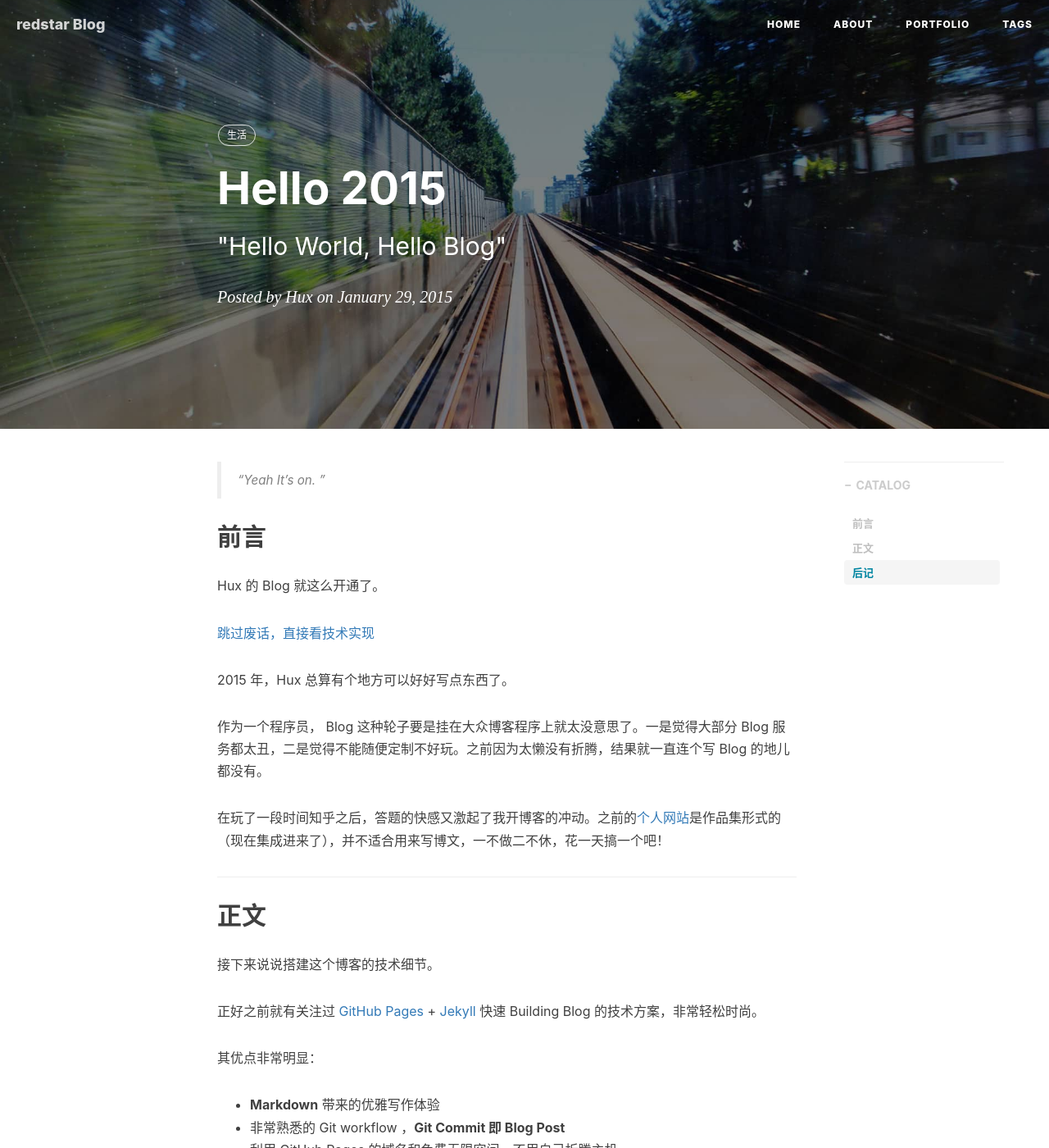
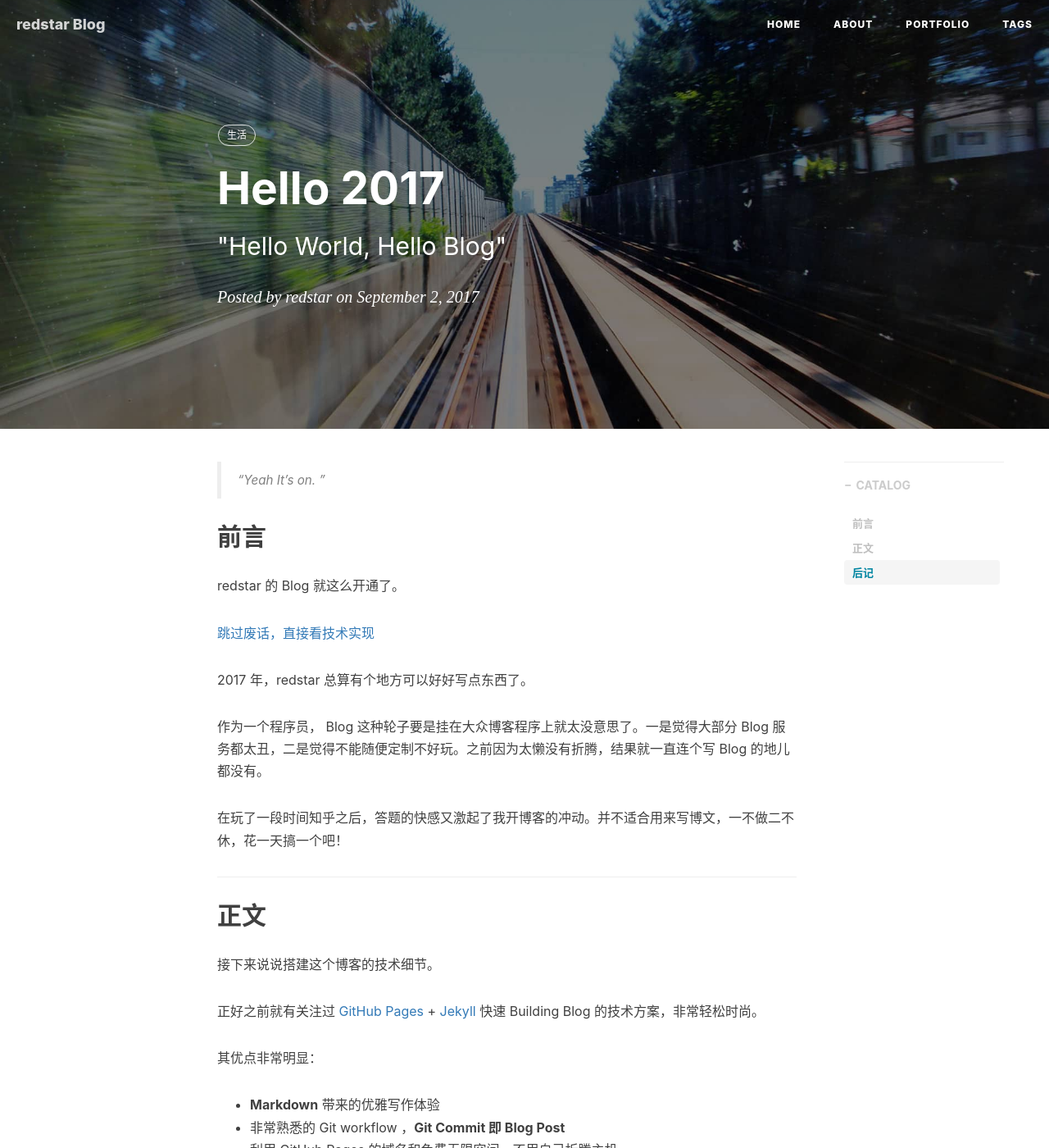
Before and after one commit to yhx123/yhx123.github.io, a Jekyll site: the page built from _posts/2014-01-29-hello-2015.markdown, in a window 1280 px wide and 1400 px high. Shown: the whole window at 82% size. Built offline with Jekyll 4.4.1, drawn with Linux system fonts in a browser that asks for light colours; nearby versions of some CDN libraries; comment, search, counter and statistics services are not loaded; some of the changed text lies outside the part shown.

```diff
--- a/_posts/2014-01-29-hello-2015.markdown
+++ b/_posts/2014-01-29-hello-2015.markdown
@@ -1,9 +1,9 @@
 ---
 layout:     post
-title:      "Hello 2015"
+title:      "Hello 2017"
 subtitle:   " \"Hello World, Hello Blog\""
-date:       2015-01-29 12:00:00
-author:     "Hux"
+date:       2017-09-2
+author:     "redstar"
 header-img: "img/post-bg-2015.jpg"
 catalog: true
 tags:
@@ -15,18 +15,18 @@
 
 ## 前言
 
-Hux 的 Blog 就这么开通了。
+redstar 的 Blog 就这么开通了。
 
 [跳过废话，直接看技术实现 ](#build)
 
 
 
-2015 年，Hux 总算有个地方可以好好写点东西了。
+2017 年，redstar 总算有个地方可以好好写点东西了。
 
 
 作为一个程序员， Blog 这种轮子要是挂在大众博客程序上就太没意思了。一是觉得大部分 Blog 服务都太丑，二是觉得不能随便定制不好玩。之前因为太懒没有折腾，结果就一直连个写 Blog 的地儿都没有。
 
-在玩了一段时间知乎之后，答题的快感又激起了我开博客的冲动。之前的[个人网站](http://huangxuan.me/portfolio)是作品集形式的（现在集成进来了），并不适合用来写博文，一不做二不休，花一天搞一个吧！
+在玩了一段时间知乎之后，答题的快感又激起了我开博客的冲动。并不适合用来写博文，一不做二不休，花一天搞一个吧！
 
 
 <p id = "build"></p>
@@ -47,7 +47,7 @@
 * Jekyll 的自定制非常容易，基本就是个模版引擎
 
 
-本来觉得最大的缺点可能是 GitHub 在国内访问起来太慢，所以第二天一起床就到 GitCafe(Chinese GitHub Copy，现在被 Coding 收购了) 迁移了一个[镜像](http://huxpro.coding.me)出来，结果还是巨慢。
+本来觉得最大的缺点可能是 GitHub 在国内访问起来太慢，所以第二天一起床就到 GitCafe(Chinese GitHub Copy，现在被 Coding 收购了) 迁移了一个[镜像](http://redstarpro.coding.me)出来，结果还是巨慢。
 
 哥哥可是个前端好嘛！ 果断开 Chrome DevTool 查了下网络请求，原来是 **pending 在了 Google Fonts** 上，页面渲染一直被阻塞到请求超时为止，难怪这么慢。
 忍痛割爱，只好把 Web Fonts 去了（反正超时看到的也只能是 fallback ），果然一下就正常了，而且 GitHub 和 GitCafe 对比并没有感受到明显的速度差异，虽然 github 的 ping 值明显要高一些，达到了 300ms，于是用 DNSPOD 优化了一下速度。
@@ -77,4 +77,4 @@
 
 如果你恰好逛到了这里，希望你也能喜欢这个博客主题。
 
-—— Hux 后记于 2015.10
+—— redstar 后记于 2017.9
```
Also changed, not shown: img/avatar-hux-home.jpg, img/avatar-hux.jpg.
